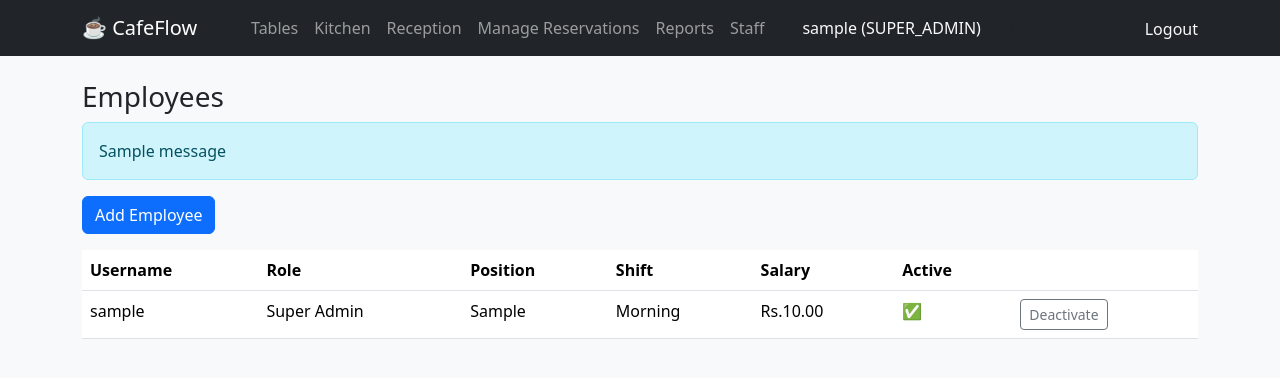
After one commit to khadkashashi/CafeFlow, a Django app: page /employees/ in a window 1280 px wide. The commit adds this page. Shown: the top 378 px of the page. Run offline with Django 5.2, Linux system fonts and the light colour scheme; a user stored in the database is signed in; tables that the repository leaves empty hold one stand-in row (values such as "Sample post"); one stand-in notice (Sample message) is shown.

Commit message:
Add employee dashboard: manager can create staff accounts and manage active status

```diff
--- a/accounts/models.py
+++ b/accounts/models.py
@@ -41,3 +41,12 @@ class User(AbstractUser):
     def can_bill(self):
         """Can view billing, apply discounts, generate bills, take payment —> front desk's job."""
         return self.is_superuser or self.role in (self.Role.FRONT_DESK, self.Role.MANAGER)
+
+
+    @property
+    def can_manage_staff(self):
+        return self.is_superuser or self.role == self.Role.MANAGER
+
+    @property
+    def can_manage_inventory(self):
+        return self.is_superuser or self.role == self.Role.MANAGER
--- a/core/urls.py
+++ b/core/urls.py
@@ -37,6 +37,7 @@ urlpatterns = [
     path("account/", include("customers.urls")),
     path("signup/", account_views.signup, name="signup"),
     path("reservations/", include("reservations.urls")),
+    path("employees/", include("employees.urls")),
 ]
 if settings.DEBUG:
     urlpatterns += static(settings.MEDIA_URL, document_root=settings.MEDIA_ROOT)
--- /dev/null
+++ b/employees/templates/employees/employee_list.html
@@ -0,0 +1,32 @@
+{% extends "base.html" %}
+{% block title %}Employees{% endblock %}
+
+{% block content %}
+<h3>Employees</h3>
+{% if messages %}{% for m in messages %}<div class="alert alert-info">{{ m }}</div>{% endfor %}{% endif %}
+<a href="{% url 'employees:add_employee' %}" class="btn btn-primary mb-3">Add Employee</a>
+
+<table class="table bg-white">
+    <thead><tr><th>Username</th><th>Role</th><th>Position</th><th>Shift</th><th>Salary</th><th>Active</th><th></th></tr></thead>
+    <tbody>
+        {% for e in employees %}
+        <tr>
+            <td>{{ e.user.username }}</td>
+            <td>{{ e.user.get_role_display }}</td>
+            <td>{{ e.position }}</td>
+            <td>{{ e.get_shift_display }}</td>
+            <td>Rs.{{ e.salary }}</td>
+            <td>{% if e.is_active %}✅{% else %}❌{% endif %}</td>
+            <td>
+                <form method="post" action="{% url 'employees:toggle_active' e.pk %}">
+                    {% csrf_token %}
+                    <button class="btn btn-sm btn-outline-secondary">{% if e.is_active %}Deactivate{% else %}Activate{% endif %}</button>
+                </form>
+            </td>
+        </tr>
+        {% empty %}
+        <tr><td colspan="7" class="text-muted">No employees yet.</td></tr>
+        {% endfor %}
+    </tbody>
+</table>
+{% endblock %}
--- /dev/null
+++ b/employees/urls.py
@@ -0,0 +1,9 @@
+from django.urls import path
+from . import views
+app_name = "employees"
+
+urlpatterns = [
+    path("", views.employee_list, name="employee_list"),
+    path("add/", views.add_employee, name="add_employee"),
+    path("<int:pk>/toggle/", views.toggle_active, name="toggle_active"),
+]
--- a/employees/views.py
+++ b/employees/views.py
@@ -1,3 +1,44 @@
-from django.shortcuts import render
+from django.contrib import messages
+from django.shortcuts import get_object_or_404, redirect, render
+from accounts.decorators import role_required
+from accounts.models import User
+from .forms import EmployeeForm
+from .models import Employee
 
-# Create your views here.
+
+@role_required(User.Role.MANAGER)
+def employee_list(request):
+    employees = Employee.objects.select_related("user").all()
+    return render(request, "employees/employee_list.html", {"employees": employees})
+
+
+@role_required(User.Role.MANAGER)
+def add_employee(request):
+    if request.method == "POST":
+        form = EmployeeForm(request.POST)
+        role = request.POST.get("role")
+        if form.is_valid() and role in dict(User.Role.choices):
+            username = form.cleaned_data["username"]
+            password = form.cleaned_data["password"] or User.objects.make_random_password()
+
+            if User.objects.filter(username=username).exists():
+                messages.error(request, f"Username '{username}' already exists.")
+            else:
+                user = User.objects.create_user(username=username, password=password, role=role)
+                employee = form.save(commit=False)
+                employee.user = user
+                employee.save()
+                messages.success(request, f"Created {username} — temporary password: {password}")
+                return redirect("employees:employee_list")
+    else:
+        form = EmployeeForm()
+
+    return render(request, "employees/employee_form.html", {"form": form, "roles": User.Role.choices})
+
+
+@role_required(User.Role.MANAGER)
+def toggle_active(request, pk):
+    employee = get_object_or_404(Employee, pk=pk)
+    employee.is_active = not employee.is_active
+    employee.save(update_fields=["is_active"])
+    return redirect("employees:employee_list")
--- a/templates/base.html
+++ b/templates/base.html
@@ -22,6 +22,9 @@
                 {% endif %}
                 {% if user.can_access_reports %}
                 <a class="nav-link" href="{% url 'reports:dashboard' %}">Reports</a>
+                {% endif %}
+                {% if user.can_manage_staff %}
+                <a class="nav-link" href="{% url 'employees:employee_list' %}">Staff</a>
                 {% endif %}
             </div>
 
```
Also changed, not shown: employees/forms.py (added, +13 -0 lines), employees/templates/employees/employee_form.html (added, +17 -0 lines).
